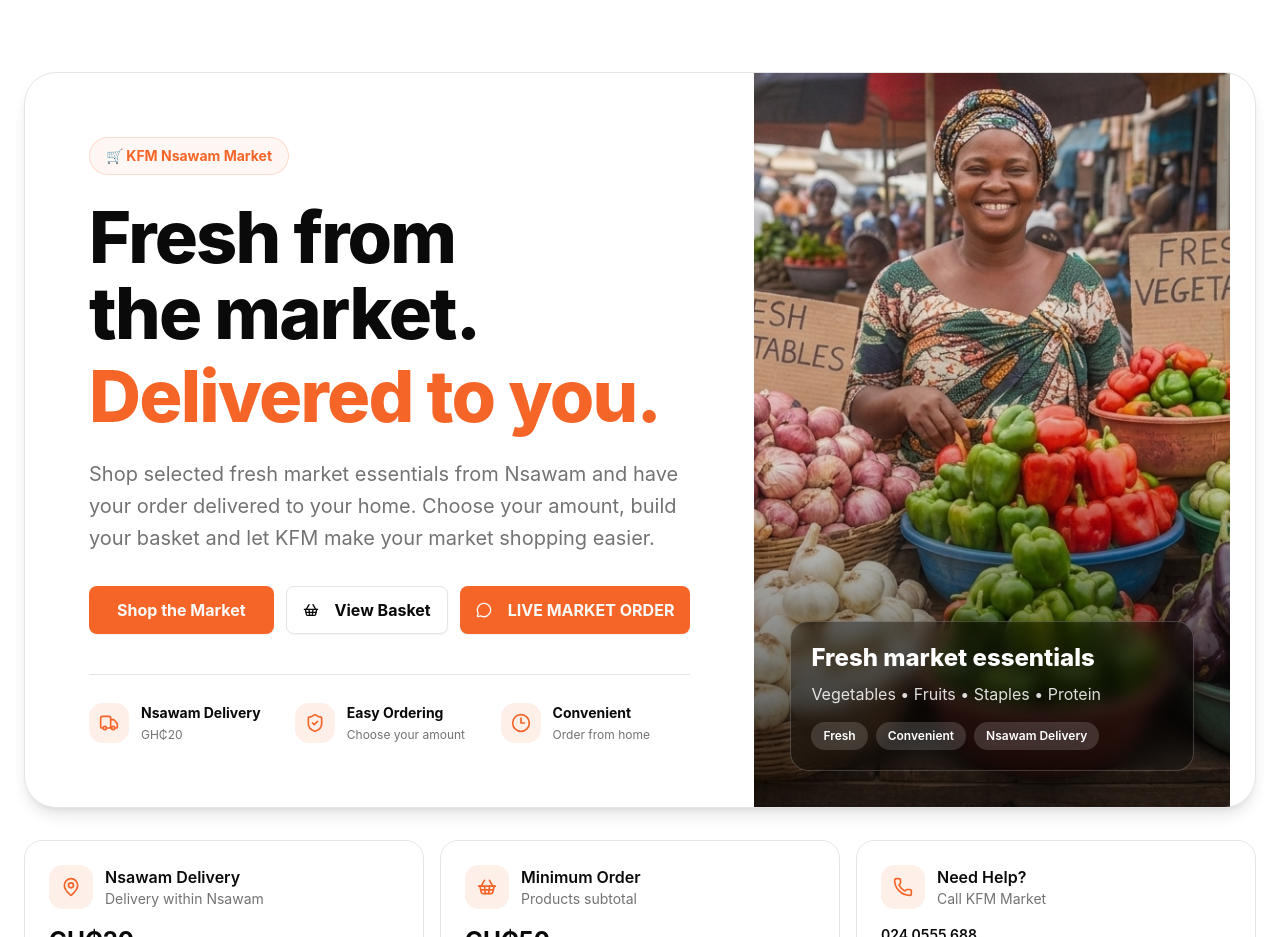
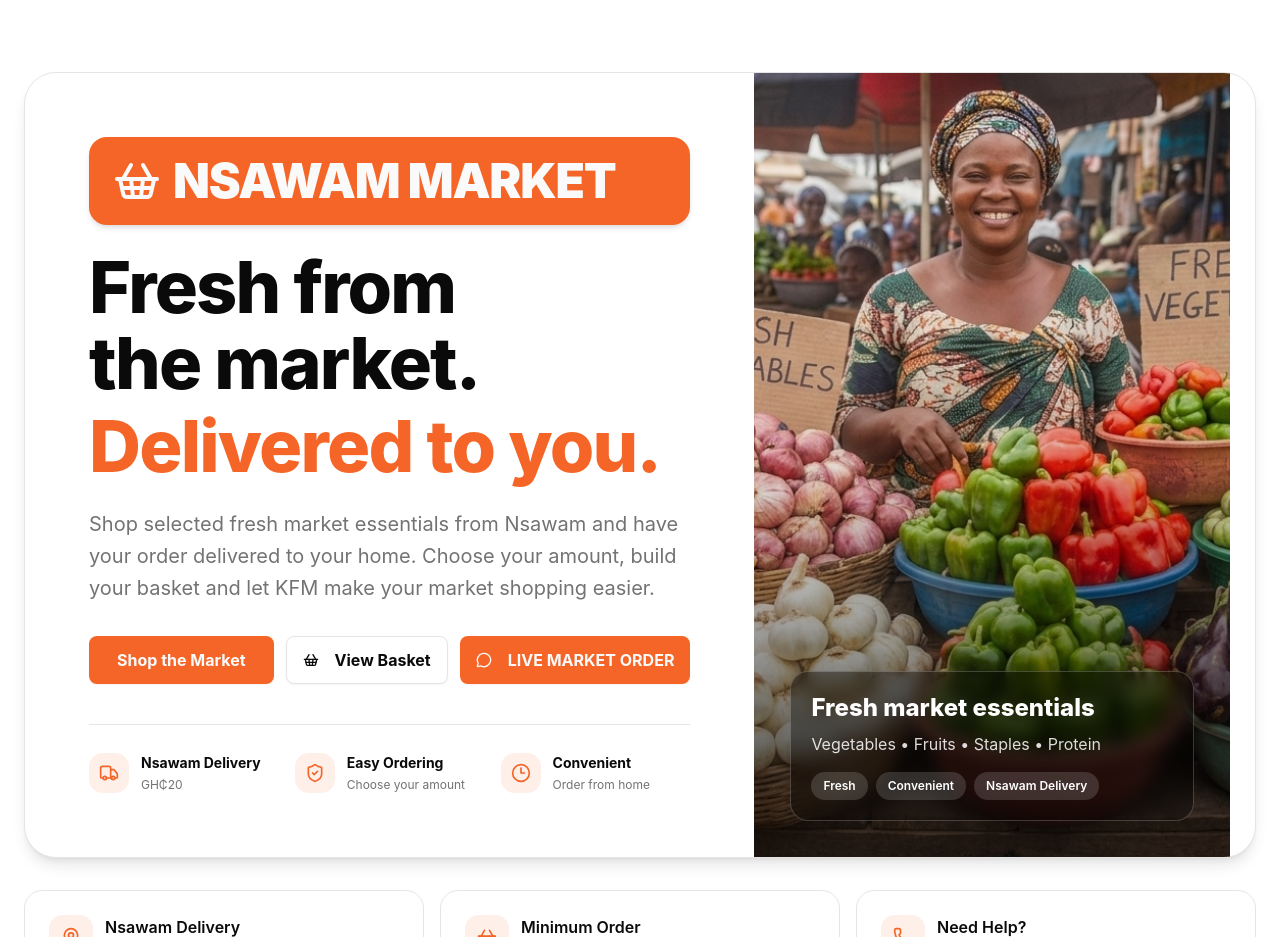
Before and after one commit to KISSCO441/kingdom-faith-transport, a Next.js app: page / in a window 1280 px wide. Shown: the part 1740-2677 px from the top of the page. Built offline with nearby package versions, Linux system fonts and the light colour scheme.

Commit message:
Make Nsawam Market hero title prominent

```diff
--- a/components/nsawam-market.tsx
+++ b/components/nsawam-market.tsx
@@ -495,8 +495,11 @@ async function prepareOrder() {
           <div className="grid items-stretch lg:grid-cols-[1.05fr_0.95fr]">
             {/* HERO CONTENT */}
             <div className="flex flex-col justify-center p-7 sm:p-10 md:p-14 lg:p-16">
-              <div className="inline-flex w-fit items-center rounded-full border border-primary/20 bg-primary/5 px-4 py-2 text-sm font-bold text-primary">
-                🛒 KFM Nsawam Market
+              <div className="flex w-full items-center gap-3 rounded-2xl bg-primary px-4 py-4 text-primary-foreground shadow-md sm:px-6 sm:py-5">
+                <ShoppingBasket className="h-8 w-8 shrink-0 sm:h-10 sm:w-10 md:h-12 md:w-12" aria-hidden="true" />
+                <span className="text-2xl font-black uppercase leading-none tracking-tight sm:text-3xl md:text-4xl lg:text-5xl">
+                  NSAWAM MARKET
+                </span>
               </div>
 
               <h2 className="mt-6 max-w-3xl text-balance text-5xl font-extrabold leading-[1.05] tracking-tight sm:text-6xl lg:text-7xl">
```
